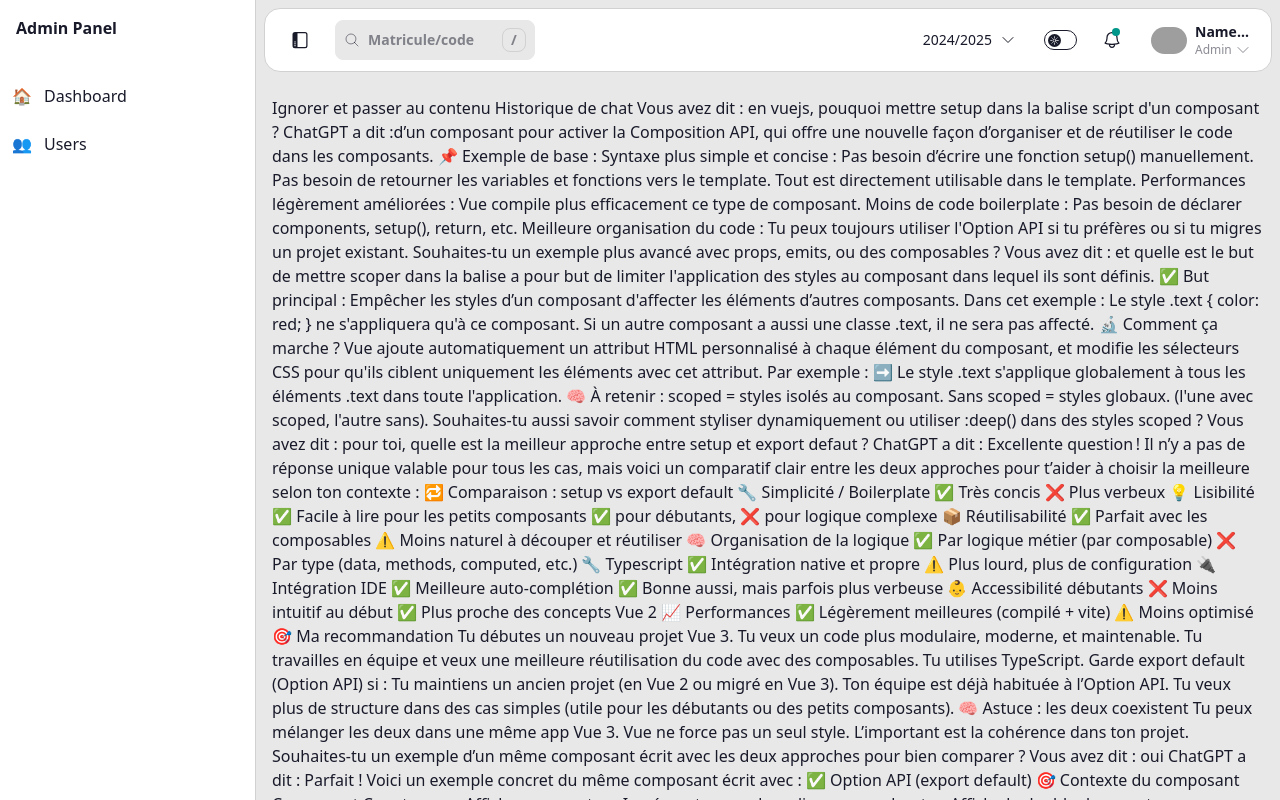
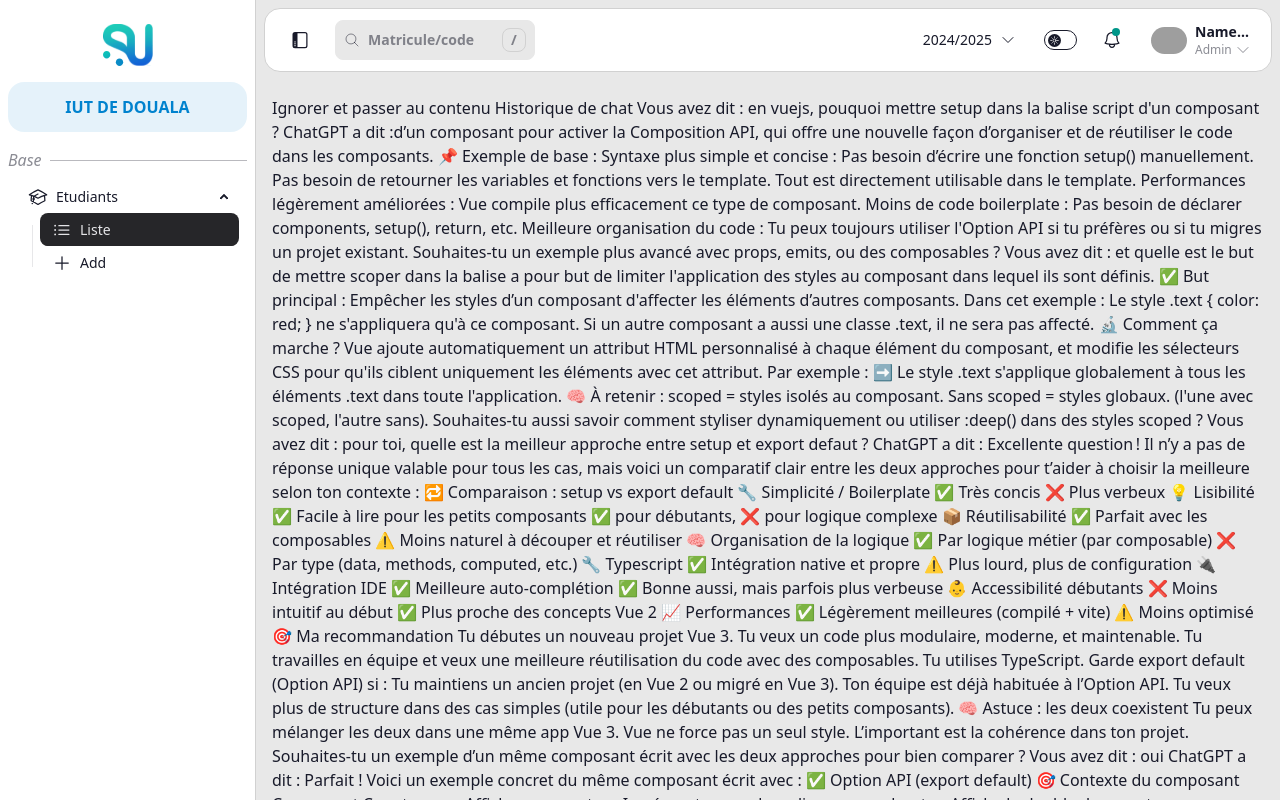
Before and after one commit to Charlyprock/stuni_web, a Vue app: page /profil in a window 1280 px wide. Built offline with nearby package versions, Linux system fonts and the light colour scheme; grey boxes are pictures that could not be loaded.

Commit message:
conception de la sirdbar.

```diff
--- a/src/assets/main.css
+++ b/src/assets/main.css
@@ -75,6 +75,7 @@
 
 :root {
   --padding-box: 0.5rem;
+  --size-icon: 1.25rem;
 }
 
 html{
--- /dev/null
+++ b/src/components/icons/StudentIcon.vue
@@ -0,0 +1,14 @@
+<template>
+    <svg :class="classProps" xmlns="http://www.w3.org/2000/svg" fill="none" viewBox="0 0 24 24" stroke-width="1.5" stroke="currentColor">
+        <path stroke-linecap="round" stroke-linejoin="round" d="M4.26 10.147a60.438 60.438 0 0 0-.491 6.347A48.62 48.62 0 0 1 12 20.904a48.62 48.62 0 0 1 8.232-4.41 60.46 60.46 0 0 0-.491-6.347m-15.482 0a50.636 50.636 0 0 0-2.658-.813A59.906 59.906 0 0 1 12 3.493a59.903 59.903 0 0 1 10.399 5.84c-.896.248-1.783.52-2.658.814m-15.482 0A50.717 50.717 0 0 1 12 13.489a50.702 50.702 0 0 1 7.74-3.342M6.75 15a.75.75 0 1 0 0-1.5.75.75 0 0 0 0 1.5Zm0 0v-3.675A55.378 55.378 0 0 1 12 8.443m-7.007 11.55A5.981 5.981 0 0 0 6.75 15.75v-1.5" />
+    </svg>
+</template>
+
+<script setup>
+  defineProps({
+    classProps: {
+      type: String,
+      default: ''
+    }
+  })
+</script>
--- /dev/null
+++ b/src/components/icons/TeacherIcon.vue
@@ -0,0 +1,14 @@
+<template>
+    <svg :class="classProps" xmlns="http://www.w3.org/2000/svg" fill="none" viewBox="0 0 24 24" stroke-width="1.5" stroke="currentColor">
+        <path stroke-linecap="round" stroke-linejoin="round" d="M18 18.72a9.094 9.094 0 0 0 3.741-.479 3 3 0 0 0-4.682-2.72m.94 3.198.001.031c0 .225-.012.447-.037.666A11.944 11.944 0 0 1 12 21c-2.17 0-4.207-.576-5.963-1.584A6.062 6.062 0 0 1 6 18.719m12 0a5.971 5.971 0 0 0-.941-3.197m0 0A5.995 5.995 0 0 0 12 12.75a5.995 5.995 0 0 0-5.058 2.772m0 0a3 3 0 0 0-4.681 2.72 8.986 8.986 0 0 0 3.74.477m.94-3.197a5.971 5.971 0 0 0-.94 3.197M15 6.75a3 3 0 1 1-6 0 3 3 0 0 1 6 0Zm6 3a2.25 2.25 0 1 1-4.5 0 2.25 2.25 0 0 1 4.5 0Zm-13.5 0a2.25 2.25 0 1 1-4.5 0 2.25 2.25 0 0 1 4.5 0Z" />
+    </svg>
+</template>
+
+<script setup>
+  defineProps({
+    classProps: {
+      type: String,
+      default: ''
+    }
+  })
+</script>
--- /dev/null
+++ b/src/components/icons/index.js
@@ -0,0 +1 @@
+export { default as AddIcon } from './AddIcon.vue'
--- a/src/views/IndexView.vue
+++ b/src/views/IndexView.vue
@@ -3,27 +3,97 @@
 
     <aside :class="[sidebarCollapsed ? 'w-20' : 'w-64', 'transition-all duration-700']">
         <Transition name="sirbar" mode="out-in">
-            <div v-if="!sidebarCollapsed" class="w-64 transition-all bg-base-100 h-full border-r border-base-300">
-                <div class="p-4 font-bold">Admin Panel</div>
+            <div v-if="!sidebarCollapsed" class="w-64 p-(--padding-box) transition-all bg-base-100 h-full border-r border-base-300">
+
+                <!-- le logo -->
+                <div class="flex justify-center items-center my-3">
+                    <img src="@/assets/logo.svg" alt="notre logo" class="size-[50px]">
+                </div>
+
+                <!-- name of institution -->
+                <div class="w-full bg-primary/10 text-primary borderj border-primary/20 h-[50px] flex justify-center items-center p-2 rounded-box mt-2 mb-4">
+                    <p class="uppercase font-semibold">iut de douala</p>
+                </div>
+
                 <nav class="mt-4">
-                <RouterLink to="/" class="flex items-center p-3 hover:bg-gray-100">
-                    <span>🏠</span>
-                    <span class="ml-3">Dashboard</span>
-                </RouterLink>
-                <RouterLink to="/users" class="flex items-center p-3 hover:bg-gray-100">
-                    <span>👥</span>
-                    <span class="ml-3">Users</span>
-                </RouterLink>
+
+                    <!-- onglet de base -->
+                    <div>
+                        <!-- title -->
+                        <div class="flex items-center justify-center gap-2 text-base-content/50 italic">
+                            <span>Base</span>
+                            <div class="h-[1px] flex-1 bg-base-content/30"></div>
+                        </div>
+
+                        <ul class="text-base-content menu w-full bg-primaryd p-0d">
+                            <li>
+                                <details open>
+                                    <summary>
+                                        <StudentIcon class="size-(--size-icon)"/>
+                                        Etudiants
+                                    </summary>
+                                    <ul>
+                                        <li>
+                                            <a class="menu-active">
+                                                <ListIcon class="size-(--size-icon)" />
+                                                Liste
+                                            </a>
+                                        </li>
+                                        <li>
+                                            <a>
+                                                <AddIcon class="size-(--size-icon)" />
+                                                Add
+                                            </a>
+                                        </li>
+                                    </ul>
+                                </details>
+                            </li>
+                        </ul>
+                    </div>
                 </nav>
             </div>
 
-            <div v-else-if="sidebarCollapsed" class="w-20 transition-all bg-base-100 h-full border-r border-base-300">
-                <MatriculeIcon class="h-6 w-6 mx-auto" />
-                <MatriculeIcon class="h-6 w-6 mx-auto mt-4" />
-                <MatriculeIcon class="h-6 w-6 mx-auto mt-4" />
-                <MatriculeIcon class="h-6 w-6 mx-auto mt-4" />
-                <MatriculeIcon class="h-6 w-6 mx-auto mt-4" />
-                <MatriculeIcon class="h-6 w-6 mx-auto mt-4" />
+            <div v-else-if="sidebarCollapsed" class="w-20 p-(--padding-box) transition-all bg-base-100 h-full border-r border-base-300">
+                <!-- le logo -->
+                <div class="flex justify-center items-center my-3">
+                    <img src="@/assets/logo.svg" alt="notre logo" class="size-[30px]">
+                </div>
+
+                <!-- name of institution -->
+                <div data-tip="iut de douala" class="tooltip tooltip-right w-full bg-primary/10 text-primary borderj border-primary/20 h-[50px] p-2 rounded-box mt-2"></div>
+
+                <nav class="mt-4">
+
+                    <!-- onglet de base -->
+                    <div class="">
+                        <!-- title -->
+                        <div class="flex items-center justify-center gap-2 text-base-content/50 italic pb-1">
+                            <div class="h-[1px] flex-1 bg-base-content/30"></div>
+                        </div>
+
+                        <ul class="text-base-content menu w-full p-0 m-0 ms-0 ps-0">
+                            <li>
+                                <details open>
+                                    <summary class="tooltip tooltip-right" data-tip="Etudiants">
+                                        <StudentIcon class="size-(--size-icon)"/>
+                                    </summary>
+                                    <ul>
+                                        <li>
+                                            <a class="menu-active tooltip tooltip-right" data-tip="Liste des etudiants">
+                                                <ListIcon class="size-(--size-icon)" />
+                                            </a>
+                                        </li>
+                                        <li>
+                                            <a class="tooltip tooltip-right" data-tip="Ajouter un etudiant">
+                                                <AddIcon class="size-(--size-icon)" />
+                                            </a>
+                                        </li>
+                                    </ul>
+                                </details>
+                            </li>
+                        </ul>
+                    </div>
+                </nav>
             </div>
         </Transition>
     </aside>
@@ -161,6 +231,10 @@ import { onMounted, onUnmounted, ref } from 'vue'
 import MatriculeIcon from '@/components/icons/MatriculeIcon.vue';
 import DirectionIcon from '@/components/icons/DirectionIcon.vue';
 import SearchIcon from '@/components/icons/SearchIcon.vue';
+import StudentIcon from '@/components/icons/StudentIcon.vue';
+import TeacherIcon from '@/components/icons/TeacherIcon.vue';
+import ListIcon from '@/components/icons/ListIcon.vue';
+import AddIcon from '@/components/icons/AddIcon.vue';
 
 const sidebarCollapsed = ref(false)
 
```
